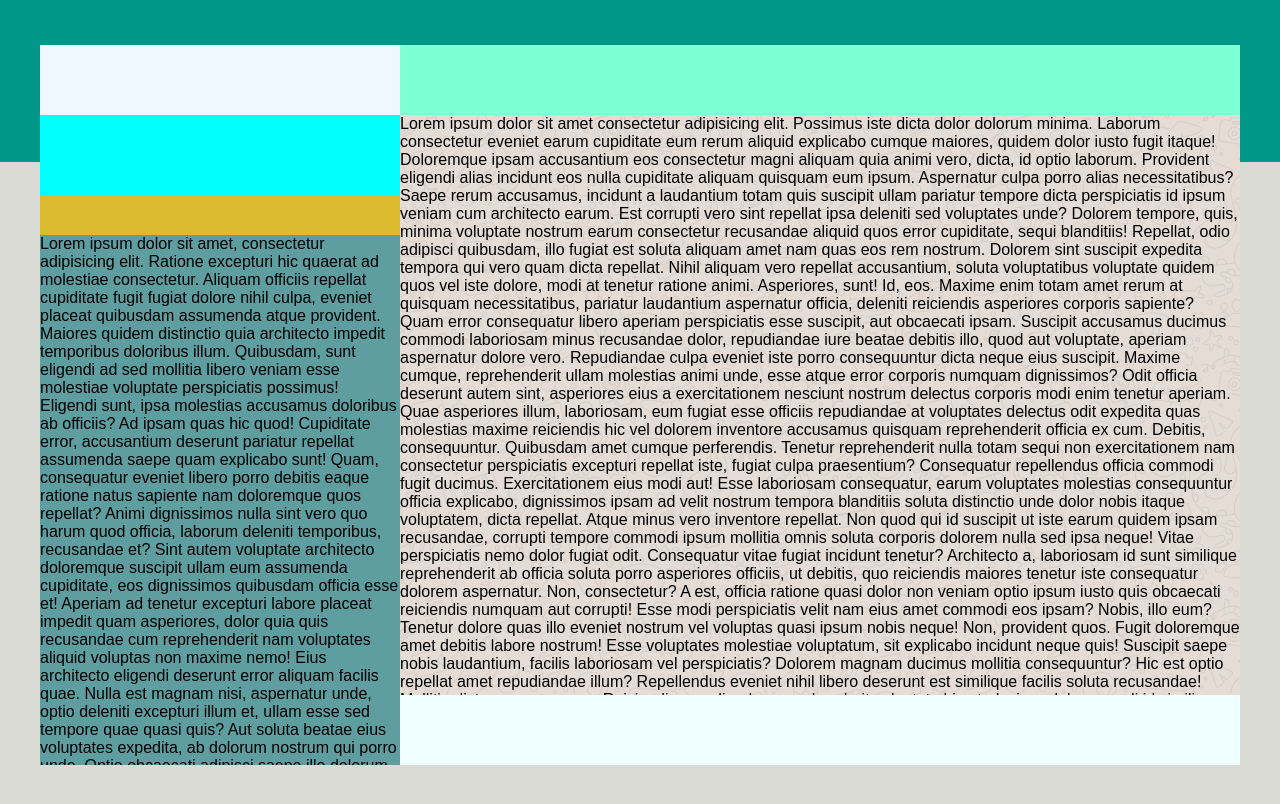
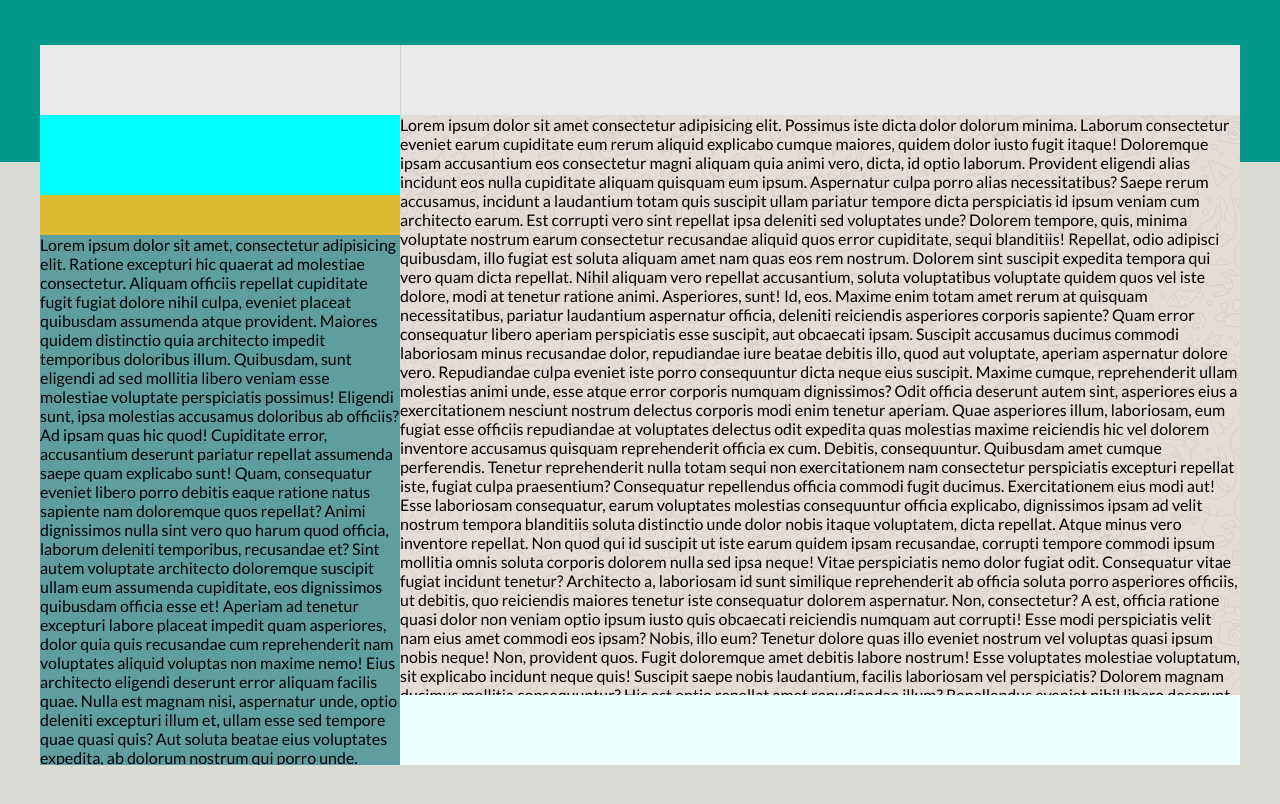
Before and after one commit to AlessioMartella7/vue-boolzapp, a plain HTML site: page index.html in a window 1280 px wide. Drawn offline with nearby package versions, Linux system fonts and the light colour scheme.

Commit message:
imported font 'lato' form google fonts

```diff
--- a/css/style.css
+++ b/css/style.css
@@ -8,9 +8,7 @@
 /* General */
 
 body{
-    font-family:'Rubik Mono One', sans-serif;
-
-
+    font-family: "Lato", sans-serif;
 }
 
 /* Utilities */
@@ -43,7 +41,6 @@ body{
 }
 
 .contacts-field header {
-
     background-color: beige;
 }
 
@@ -55,7 +52,7 @@ body{
 
 div.user {
     height: 70px;
-        background-color: aliceblue;
+    background-color: #EAEAEA;
 }
 
 div.notifications {
@@ -75,7 +72,8 @@ body{
 
 .message-board header {
     height: 70px;
-        background-color: aquamarine;
+    background-color: #EAEAEA;
+    border-left: 1px solid lightgray;
 }
 
 .message-board footer {
--- a/index.html
+++ b/index.html
@@ -5,6 +5,13 @@
     <meta charset="UTF-8">
     <meta name="viewport" content="width=device-width, initial-scale=1.0">
     <title>Boolzapp</title>
+
+    <!-- google fonts "lato" -->
+    <link rel="preconnect" href="https://fonts.googleapis.com">
+    <link rel="preconnect" href="https://fonts.gstatic.com" crossorigin>
+    <link
+        href="https://fonts.googleapis.com/css2?family=Lato:ital,wght@0,100;0,300;0,400;0,700;0,900;1,100;1,300;1,400;1,700;1,900&display=swap"
+        rel="stylesheet">
 
     <!-- custom CSS -->
     <link rel="stylesheet" href="css/style.css">
@@ -355,7 +362,10 @@
                         </main>
 
                         <!-- input invio messaggio -->
-                        <footer></footer>
+                        <footer>
+
+
+                        </footer>
 
                     </article>
 
```
Lines whose indentation alone changed are shown as unchanged.
